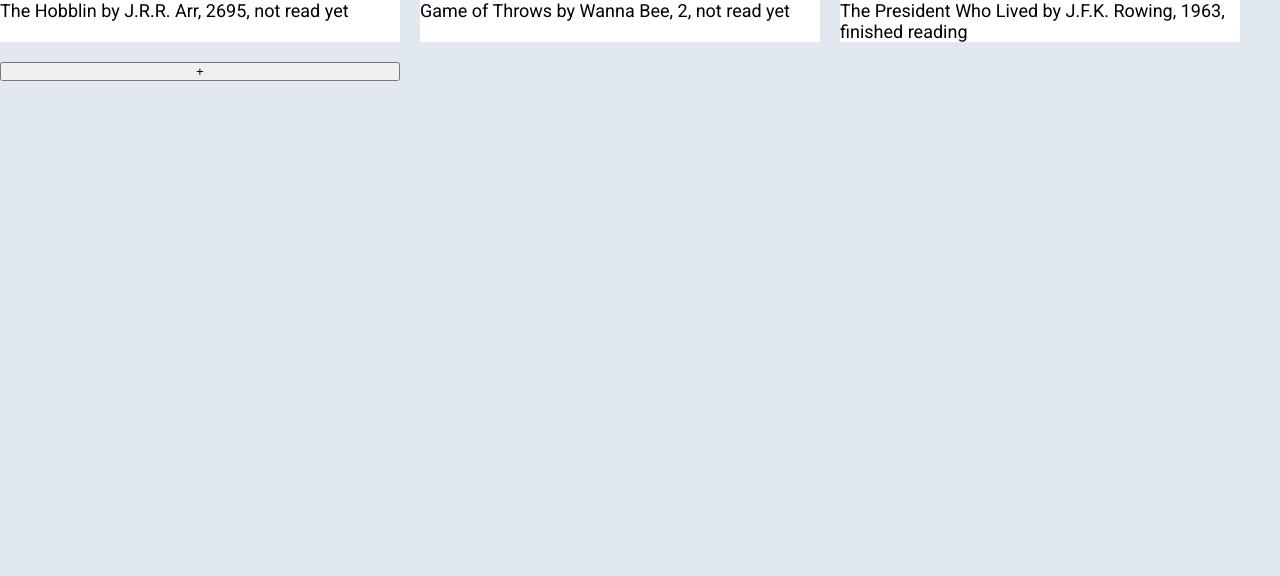
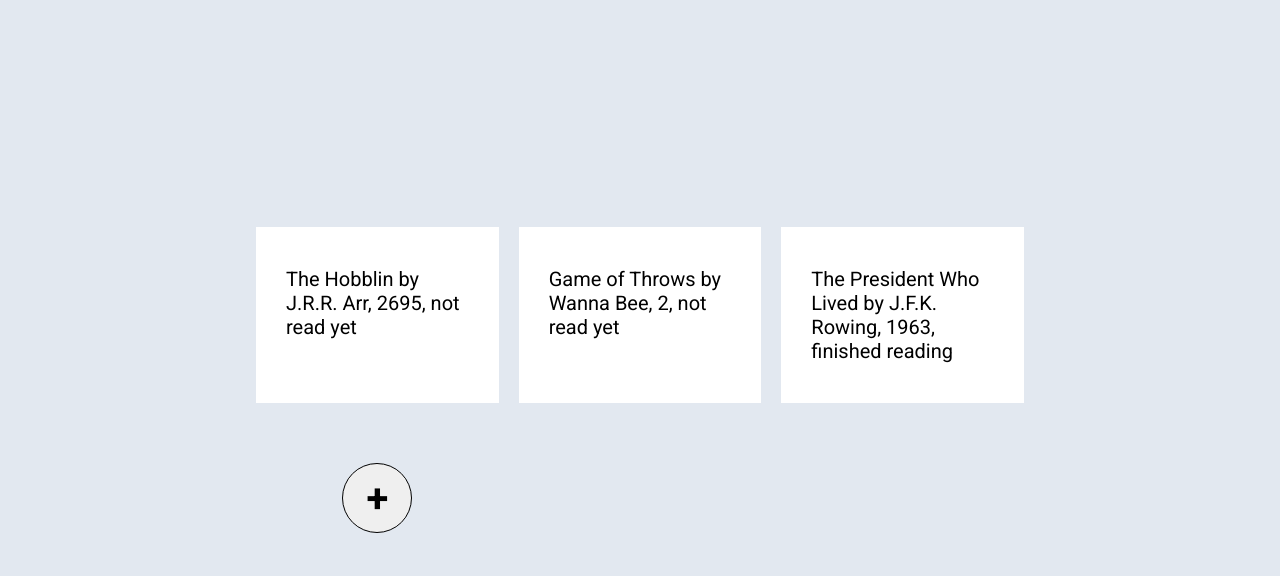
Before and after one commit to Larrys-code/Library-Project, a website: page index.html in a window 1280 px wide. Drawn offline with Linux system fonts and the light colour scheme.

Commit message:
Create basic styling for content

```diff
--- a/styles/styles.css
+++ b/styles/styles.css
@@ -3,6 +3,7 @@
 * {
     margin: 0px;
     padding: 0px;
+    font-family: Roboto, sans-serif;
 }
 
 html {
@@ -11,17 +12,35 @@ html {
 
 body {
     display: grid;
-    font-family: Roboto, sans-serif;
+    grid-template-columns: 1fr 3fr 1fr;
+    align-content: center;
     background-color: #e2e8f0;
-}
-
-.book {
-    background-color: white;
-    font-size: 1.8rem;
+    min-height: 100vh;
 }
 
 .book-shelf {
     display: grid;
     gap: 20px;
-    grid-template-columns: repeat(3, 400px);
+    grid-template-columns: repeat(3, minmax(100px,1fr));
+    grid-auto-rows: minmax(150px, max-content);
+    grid-column: 2/3;
 }
+
+.book {
+    display: grid;
+    background-color: white;
+    font-size: 2rem;
+    padding: 4rem 3rem;
+}
+
+button.new-book-button {
+    height: 7rem;
+    width: 7rem;
+    border-radius: 3.5rem;
+    border: 1px solid black;
+    place-self: center;
+    display: grid;
+    align-content: center;
+    font-size: 4rem;
+    font-weight: 700;
+}
```
